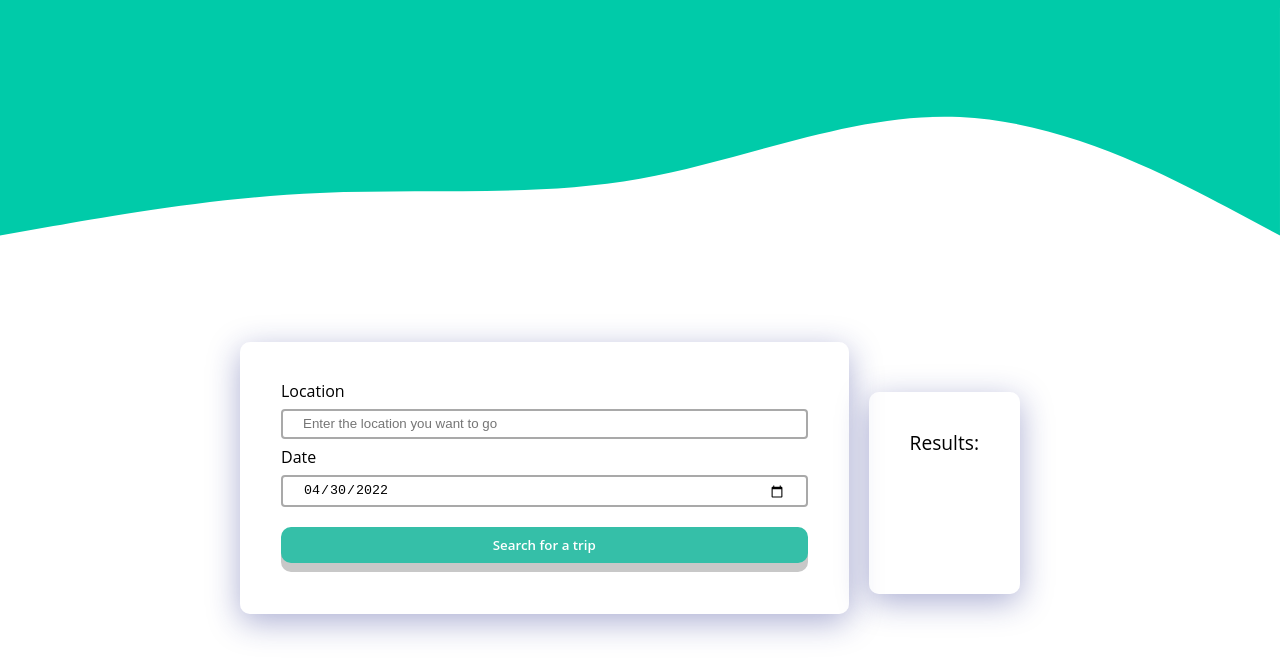
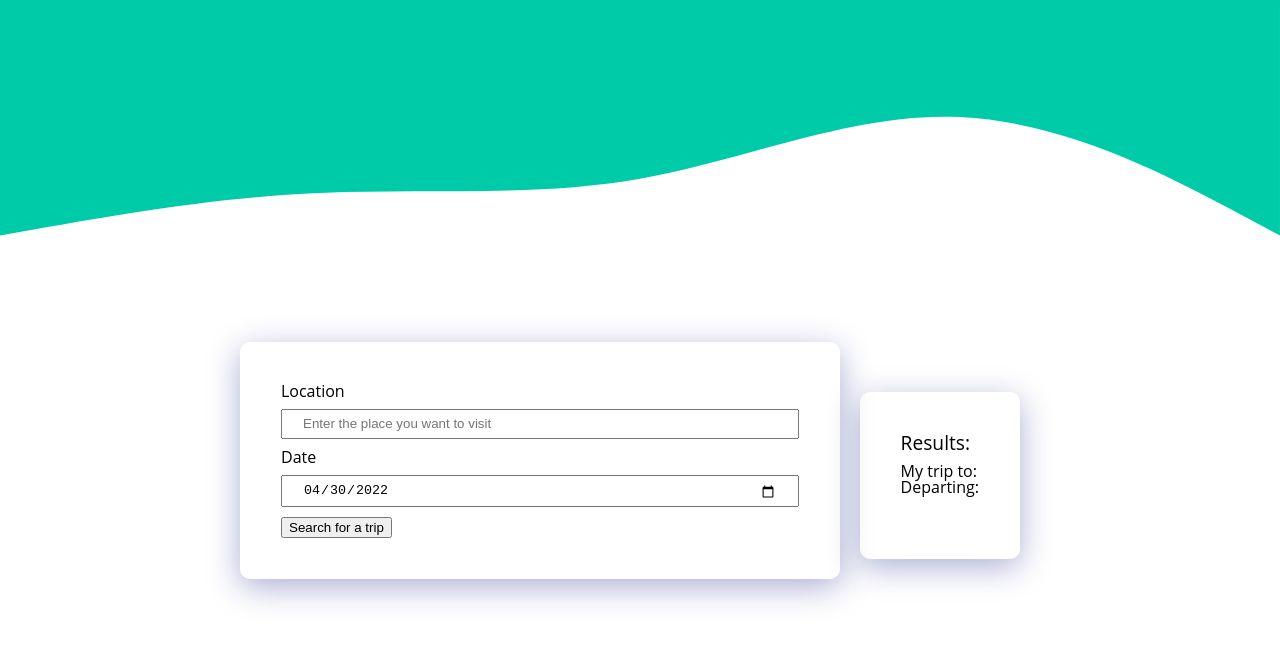
Before and after one commit to gabrielmarcano/fend-capstone, a website built with webpack: page src/client/views/index.html in a window 1280 px wide. Shown: the part 138-800 px from the top of the page. Built offline with nearby package versions, Linux system fonts and the light colour scheme.

Commit message:
New name, buttons and results

```diff
--- a/src/client/views/index.html
+++ b/src/client/views/index.html
@@ -21,16 +21,18 @@
             </path>
         </svg>
         <section id="app">
-            <form onsubmit="Client.handleSubmit(event)">
-                <label for="location">Location</label>
-                <input type="text" id="location" name="trip-location" placeholder="Enter the location you want to go">
+            <form>
+                <label for="destination">Location</label>
+                <input type="text" id="destination" name="trip-destination" placeholder="Enter the place you want to visit">
                 <label for="date">Date</label>
-                <input type="date" id="date" name="trip-start" value="2022-04-30" min="2022-04-30" max="2023-04-30">
-                <input type="submit" id="search" name="trip-search" value="Search for a trip">
+                <input type="date" id="departure" name="trip-start" value="2022-04-30" min="2022-04-30" max="2023-04-30">
+                <button type="button" id="search" name="trip-search" onclick="Client.main()">Search for a trip</button>
             </form>
             <section id="results">
 
-                <div class="results-title"><strong>Results:</strong></div>
+                <h2 class="results-title"><strong>Results:</strong></h2>
+                <p>My trip to: <div id="destination-box"></div></p>
+                <p>Departing: <div id="departure-box"></div></p>
 
             </section>
         </section>
```
